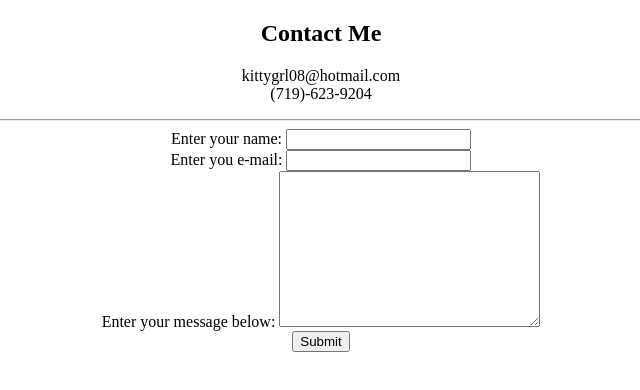
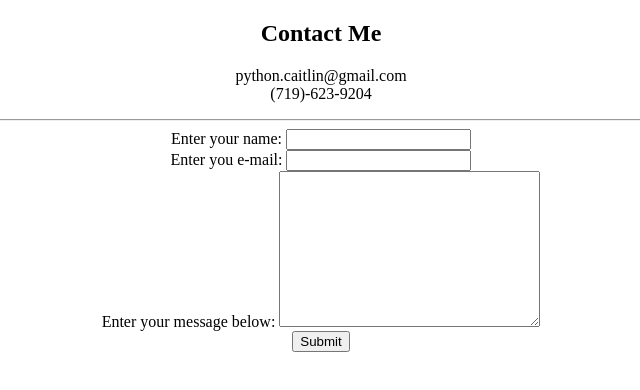
Before and after one commit to cait-tal/cv, a plain HTML site: page contact.html in a window 1280 px wide. Shown: the full height of the page, 319-959 px from the left. Drawn offline with Linux system fonts and the light colour scheme.

Commit message:
Updated email address

```diff
--- a/contact.html
+++ b/contact.html
@@ -7,7 +7,7 @@
 <body>
 <center>
   <h2><strong>Contact Me</strong></h2>
-    <p>kittygrl08@hotmail.com<br>(719)-623-9204</p>
+    <p>python.caitlin@gmail.com<br>(719)-623-9204</p>
     <hr>
     <form action="mailto: kittygrl08@hotmail.com" method="post" enctype="text/plain">
         <label>Enter your name: </label>
```
